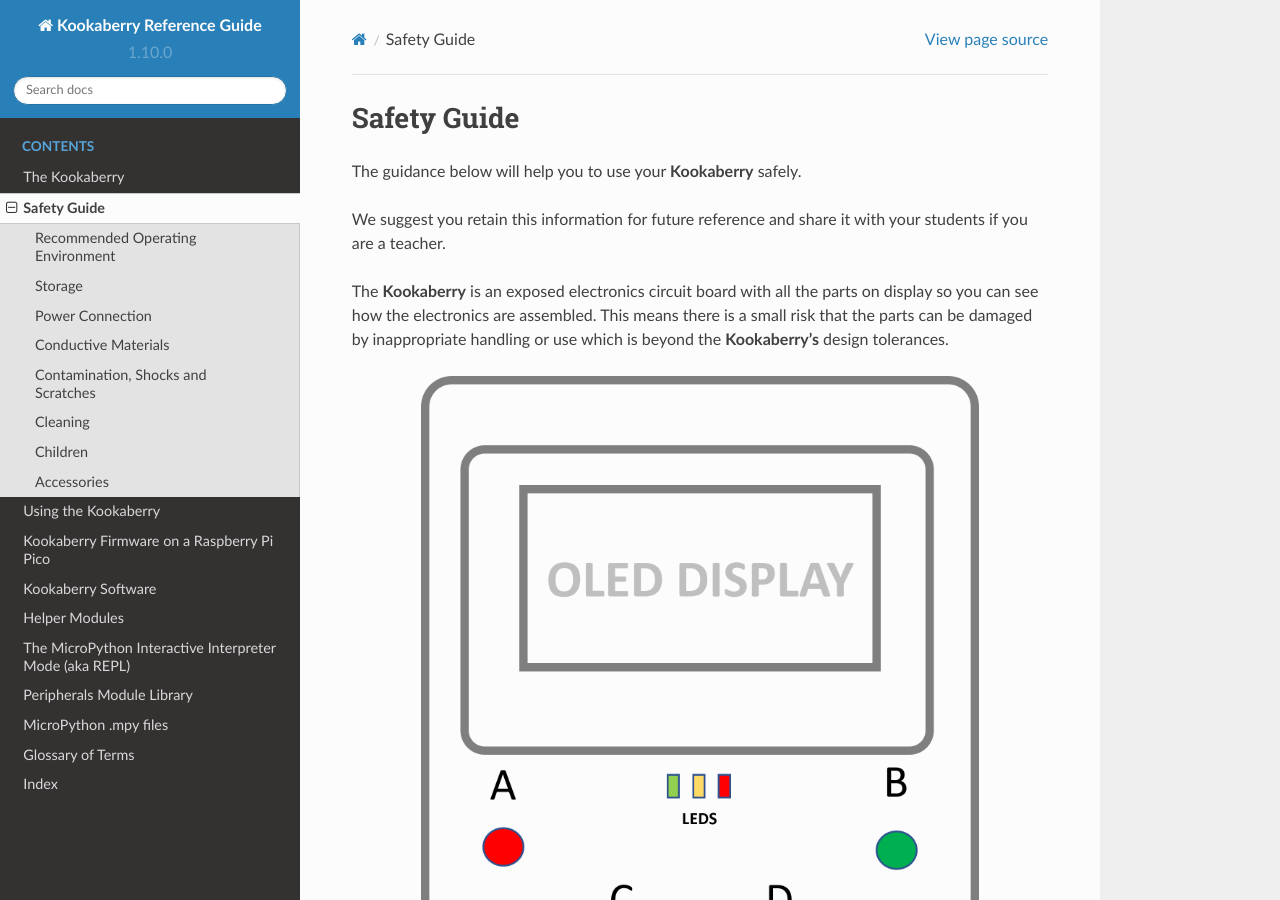
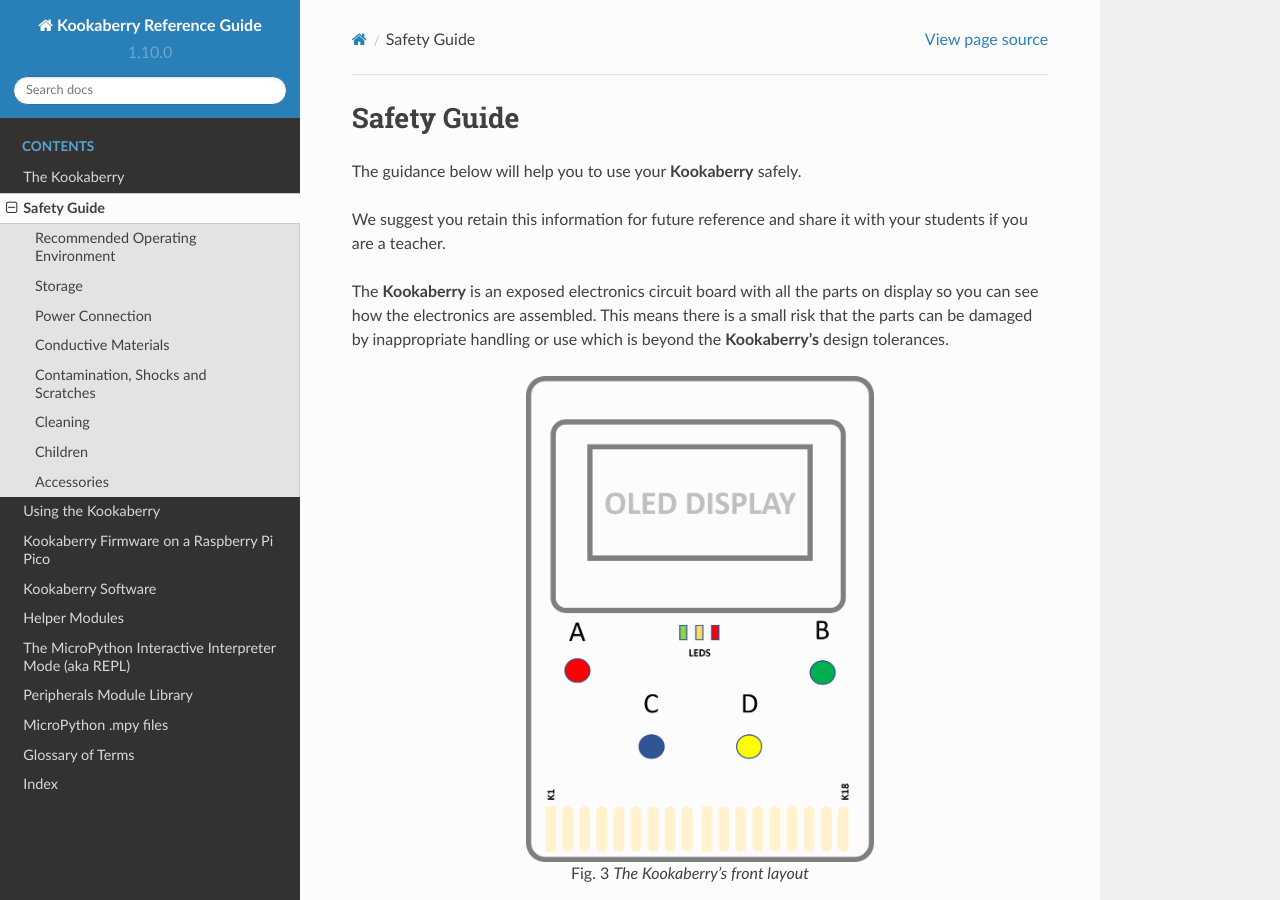
Before and after one commit to TDStrasser/Kookaberry-Reference-Guide, a Sphinx documentation site: the page built from docs/source/safety.rst, in a window 1280 px wide and 900 px high. Built offline with Sphinx 7.4.7 and the Read the Docs theme 2.0.0, drawn with Linux system fonts in a browser that asks for light colours.

Commit message:
Resized figures

```diff
--- a/docs/source/safety.rst
+++ b/docs/source/safety.rst
@@ -11,7 +11,7 @@
 
 .. _kberryfront:
 .. figure:: images/kberry-front-line_dwg.png
-   :width: 80%
+   :width: 50%
    :align: center
 
    The Kookaberry's front layout
@@ -20,7 +20,7 @@
 
 .. _kberryback:
 .. figure:: images/kberry-back-line_dwg.png
-   :width: 80%
+   :width: 50%
    :align: center
 
    The Kookaberry's back layout
```
